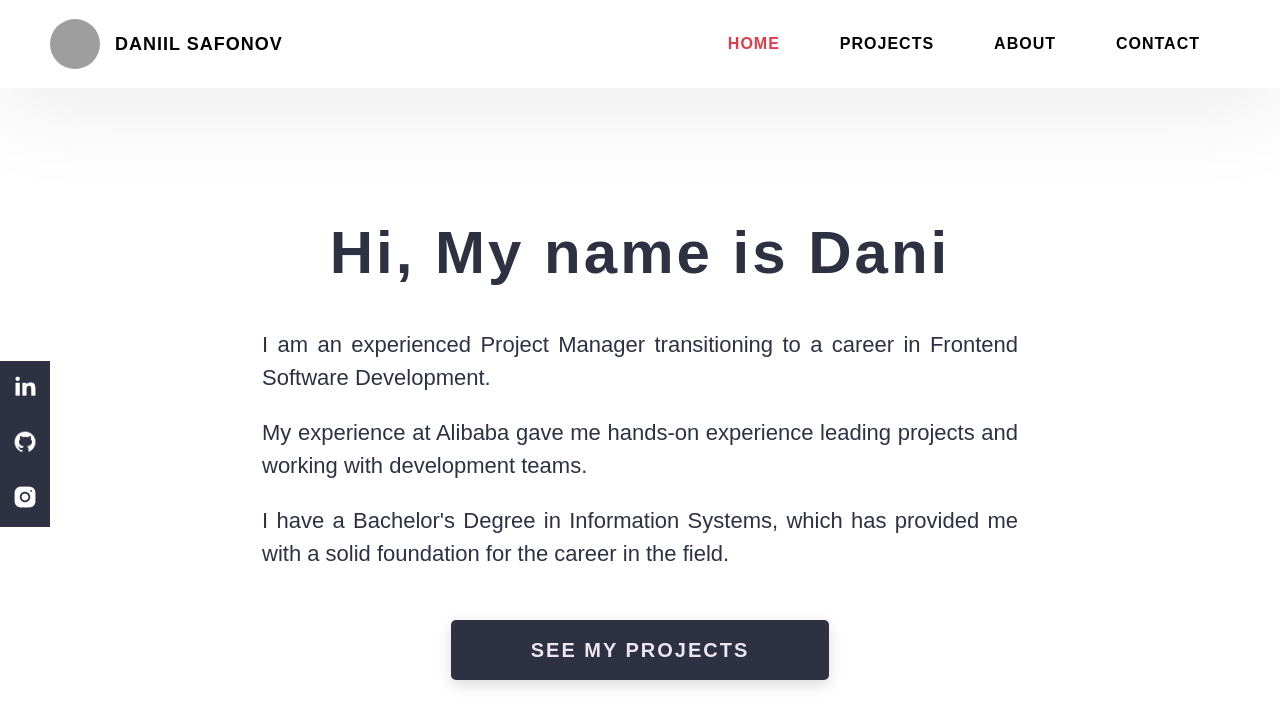
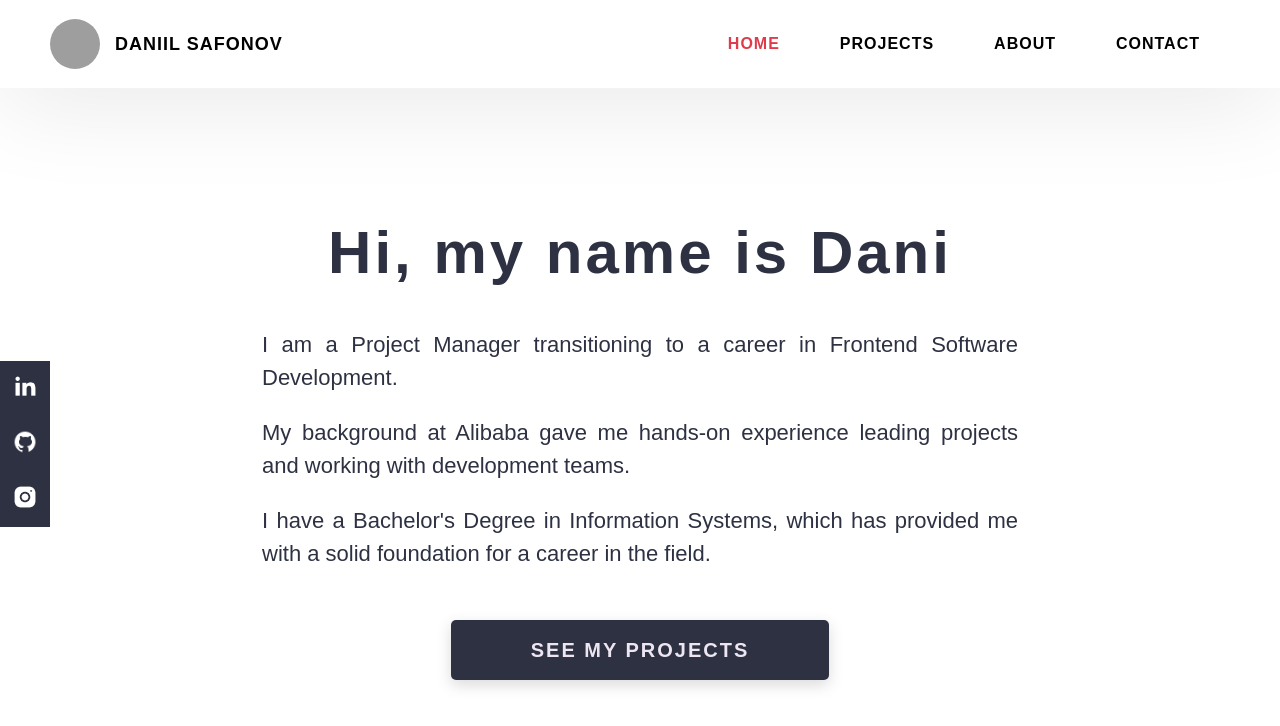
Before and after one commit to danielSafonyan/portfolio-website, a React (Vite) app: page / in a window 1280 px wide. Shown: the top 726 px of the page. Built offline with nearby package versions, Linux system fonts and the light colour scheme; grey boxes are pictures that could not be loaded.

Commit message:
chore: add Socials to Home

```diff
--- a/src/Pages/Home.jsx
+++ b/src/Pages/Home.jsx
@@ -1,5 +1,6 @@
 import React from 'react'
-import Header from '../components/Header'
+import Socials from '../components/Socials'
+
 import { NavLink } from "react-router-dom";
 
 export default function Home() {
@@ -7,35 +8,23 @@ export default function Home() {
     return (
         <section className="home-hero">
             <div className="home-hero__content">
-                <h1 className="heading-primary">Hi, My name is Dani</h1>
+                <h1 className="heading-primary">Hi, my name is Dani</h1>
                 <div className="home-hero__info">
                 <p className="text-primary">
-                    I am an experienced Project Manager transitioning to a career in Frontend Software Development.
+                    I am a Project Manager transitioning to a career in Frontend Software Development.
                 </p>
-                <p className="text-primary"> My experience at Alibaba gave me hands-on experience leading projects and working with development teams.</p>
-                <p className="text-primary">I have a Bachelor's Degree in Information Systems, which has provided me with a solid foundation for the career in the field.</p>
+                <p className="text-primary">
+                    My background at Alibaba gave me hands-on experience leading projects and working with development teams.
+                </p>
+                <p className="text-primary">
+                    I have a Bachelor's Degree in Information Systems, which has provided me with a solid foundation for a career in the field.
+                </p>
                 </div>
                 <div className="home-hero__cta">
                 <NavLink to={'/projects'} className="btn btn--bg">See my projects</NavLink>
                 </div>
             </div>
-            <div className="home-hero__socials">
-                <div className="home-hero__social">
-                <a href="#" className="home-hero__social-icon-link">
-                    <img src="src/assets/img/linkedin-ico.png" alt="icon" className="home-hero__social-icon" />
-                </a>
-                </div>
-                <div className="home-hero__social">
-                <a href="#" className="home-hero__social-icon-link">
-                    <img src="src/assets/img/github-ico.png" alt="icon" className="home-hero__social-icon" />
-                </a>
-                </div>
-                <div className="home-hero__social">
-                <a href="#" className="home-hero__social-icon-link home-hero__social-icon-link--bd-none">
-                    <img src="src/assets/img/insta-ico.png" alt="icon" className="home-hero__social-icon" />
-                </a>
-                </div>
-            </div>
+            <Socials />
     </section>
         )
 }
```
